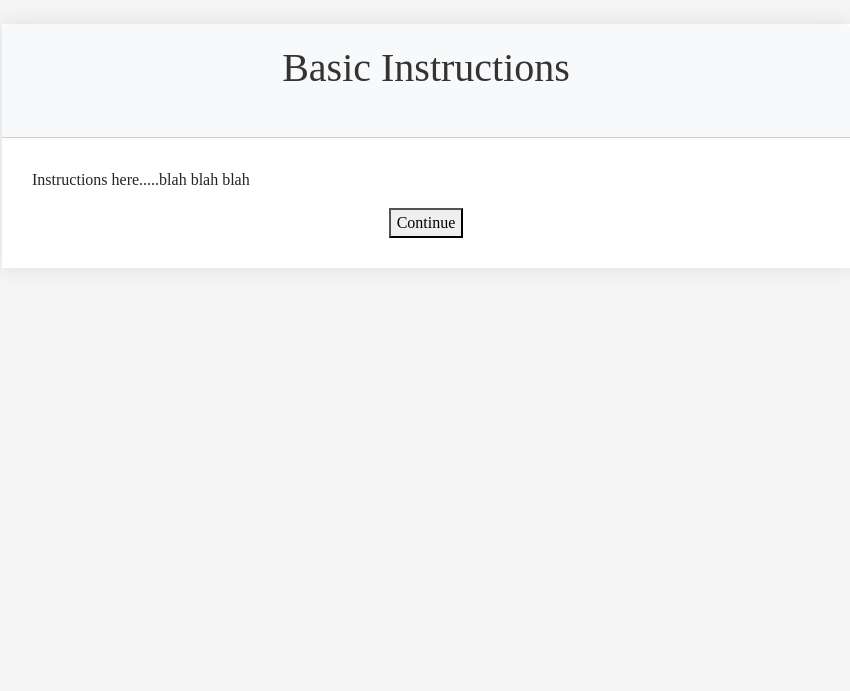
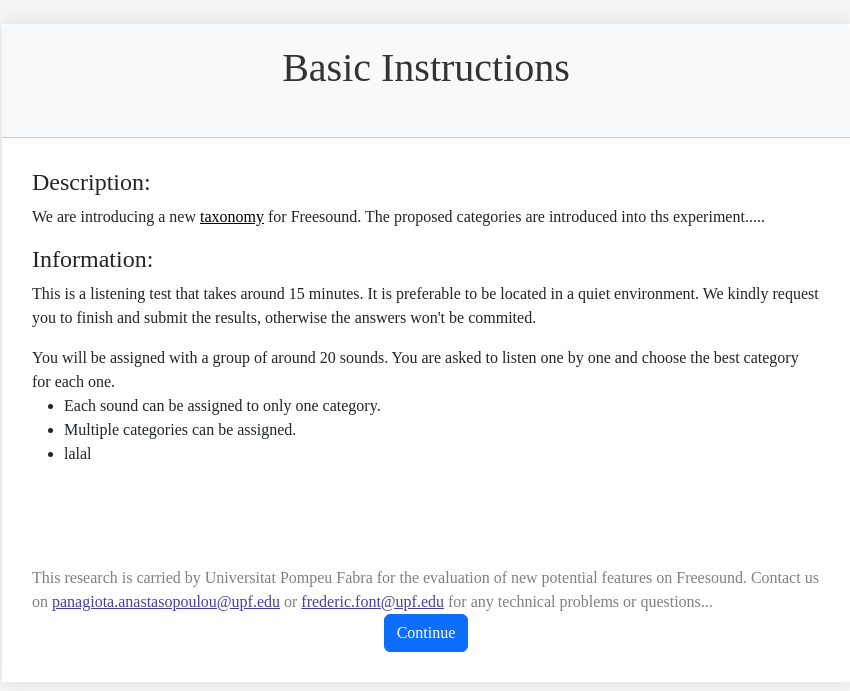
Before and after one commit to allholy/fs-exp_taxonomy, a Django app: page /classurvey/instructions/ in a window 1280 px wide. Shown: the top 691 px of the page, without its empty margins (214-1064 px from the left). Run offline with Django 4.2, Linux system fonts and the light colour scheme; parts of the project's set-up code (start-up, migrations or seed data) failed here and were passed over.

Commit message:
add some example instruction text

```diff
--- a/classurvey/templates/classurvey/instructions.html
+++ b/classurvey/templates/classurvey/instructions.html
@@ -8,11 +8,39 @@
             <h1>Basic Instructions</h1>
         </div>
         <div class="card-body">
-            <p>Instructions here.....blah blah blah</p>
-            <form action="{% url 'classurvey:user_details' %}">
-                {% csrf_token %}
-                <button type="submit" class="button-main">Continue</button>
-            </form>
+            <h4>Description:</h4>
+            <p>
+                We are introducing a new <a href="https://en.wikipedia.org/wiki/Taxonomy"
+                    style="color: black;">taxonomy</a> for Freesound. The proposed categories are introduced into ths
+                experiment.....
+            </p>
+
+            <h4>Information:</h4>
+            <p>
+                This is a listening test that takes around 15 minutes.
+                It is preferable to be located in a quiet environment.
+                We kindly request you to finish and submit the results, otherwise the answers won't be commited.
+            </p>
+
+            You will be assigned with a group of around 20 sounds. You are asked to listen one by one and choose the
+            best category for each one.
+            <ul>
+                <li>Each sound can be assigned to only one category.</li>
+                <li>Multiple categories can be assigned.</li>
+                <li>lalal</li>
+            </ul>
+
+            <footer>
+                This research is carried by Universitat Pompeu Fabra for the evaluation of new potential features on
+                Freesound.
+                Contact us on <a href="mailto:panagiota.anastasopoulou@upf.edu">panagiota.anastasopoulou@upf.edu</a>
+                or <a href="mailto:frederic.font@upf.edu">frederic.font@upf.edu</a> for any technical problems or
+                questions...
+            </footer>
+
+            <div style="text-align: center">
+                <a href="{% url 'classurvey:user_details' %}" class="btn btn-primary">Continue</a>
+            </div>
         </div>
     </div>
 </div>
```
